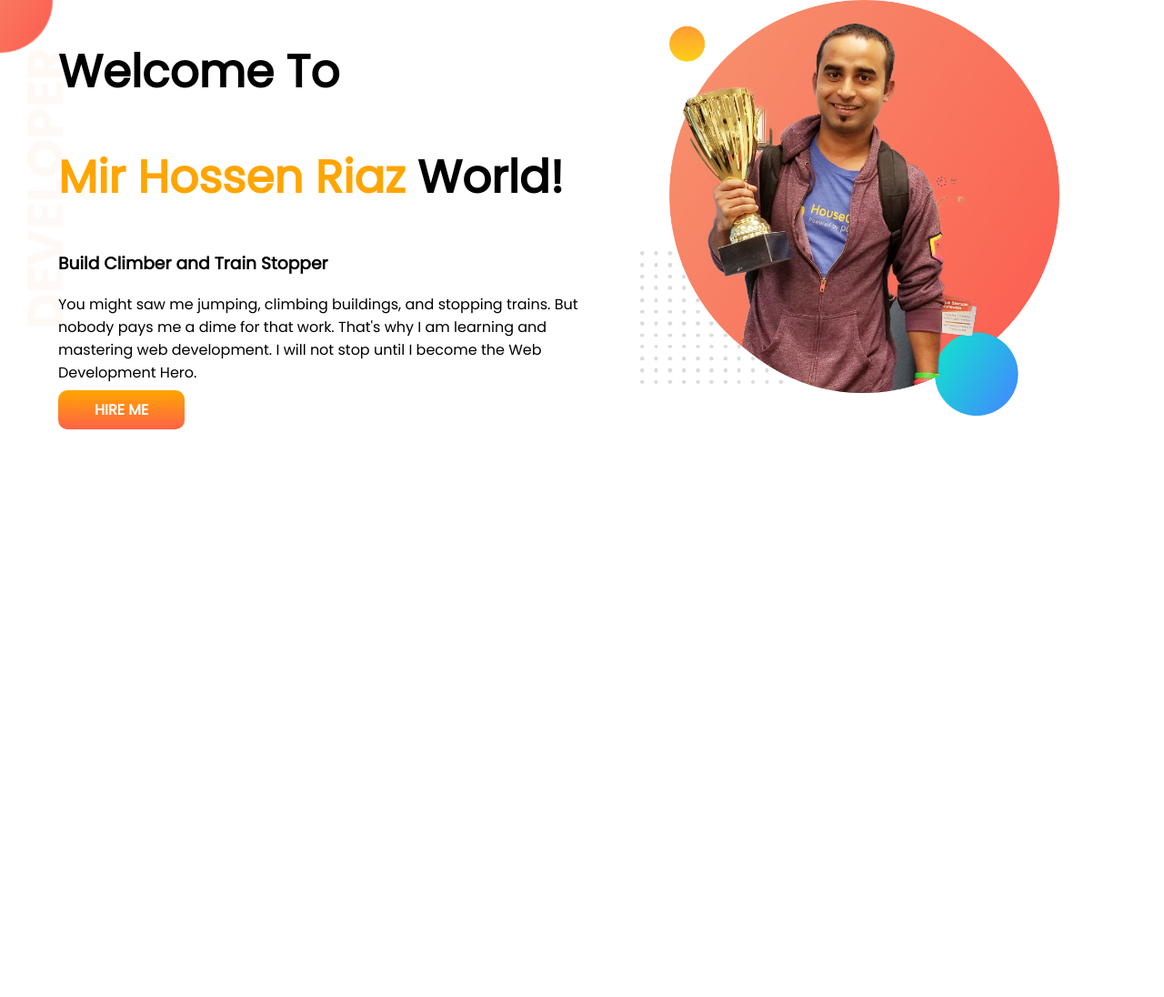
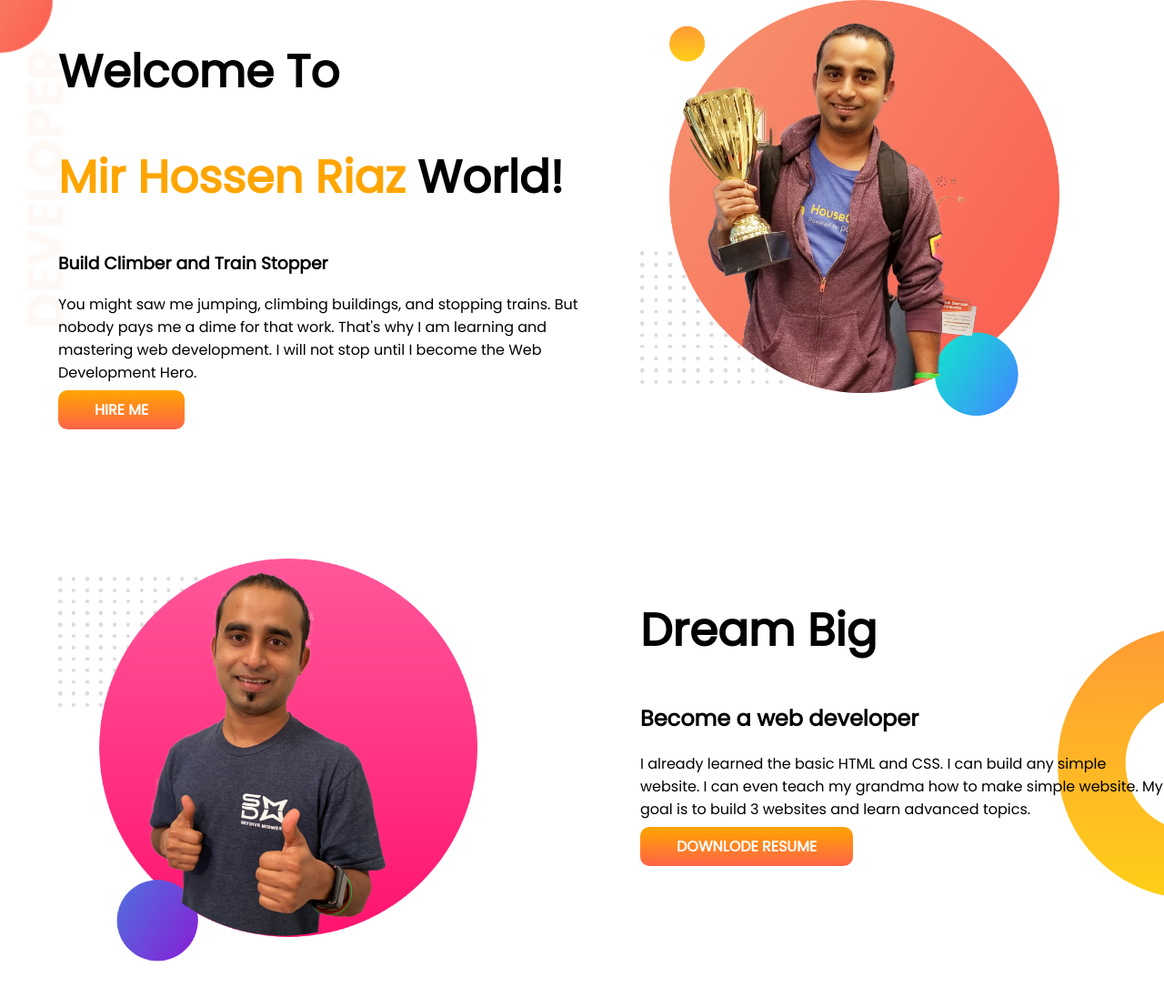
Before and after one commit to riaz26/personal-portfolio, a plain HTML site: page index.html in a window 1280 px wide. Shown: the whole page at 91% size. Before the commit the page ends 800 px from the top, so only its background shows below. Drawn offline with Linux system fonts and the light colour scheme.

Commit message:
2nd banner

```diff
--- a/index.html
+++ b/index.html
@@ -23,5 +23,16 @@
             <img src="images/jhankar.png" alt="">
         </div>
     </section>
+    <section class="dream-big">
+        <div class="half-width">
+            <img src="images/jhankar2.png" alt="">
+        </div>
+        <div class="half-width">
+            <h1>Dream Big</h1>
+            <h2>Become a web developer</h2>
+            <p>I already learned the basic HTML and CSS. I can build any simple website. I can even teach my grandma how to make simple website. My goal is to build 3 websites and learn advanced topics.</p>
+            <a class="link-button" target="_blank" href="">DOWNLODE RESUME</a>
+        </div>
+    </section>
 </body>
 </html>
--- a/style.css
+++ b/style.css
@@ -10,6 +10,7 @@ h1{
 }
 section{
     display: flex;
+    margin-bottom: 150px;
 
 }
 .half-width{
@@ -31,3 +32,8 @@ section{
     background-image: url(images/top-banner.png);
     background-repeat: no-repeat;
 }
+.dream-big{
+    background-image: url(images/dream-bg.png);
+    background-repeat: no-repeat;
+    background-position: right;
+}
```
